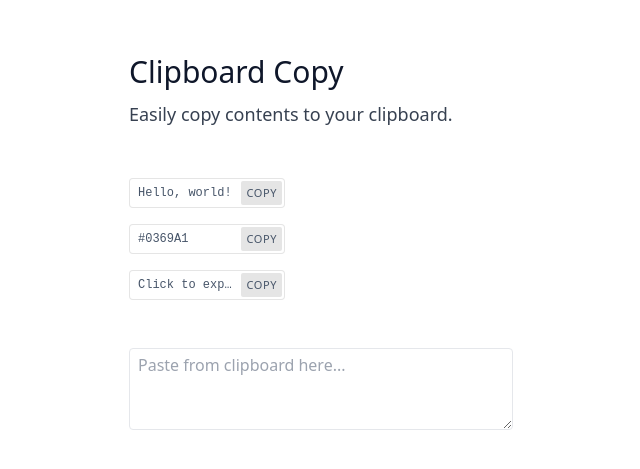
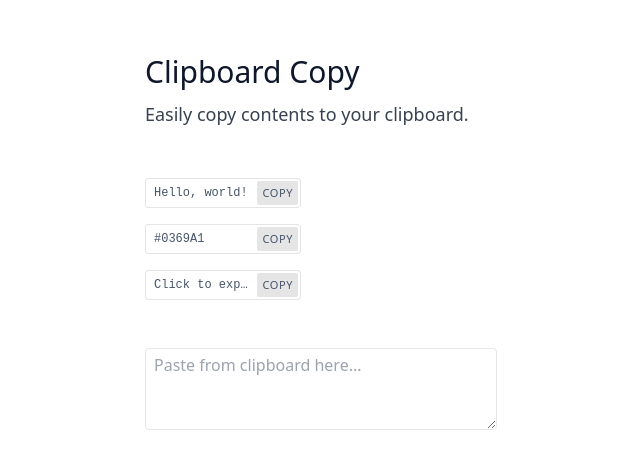
Before and after one commit to jaredkc/web-components, a website: page clipboard-copy/clipboard-copy.html in a window 1280 px wide. Shown: the part 155-624 px from the top of the page, without its empty margins (319-959 px from the left). Drawn offline with Linux system fonts and the light colour scheme.

Commit message:
Adjust page padding

```diff
--- a/clipboard-copy/clipboard-copy.html
+++ b/clipboard-copy/clipboard-copy.html
@@ -9,8 +9,8 @@
     <script src="clipboard-copy.js" defer="defer"></script>
   </head>
   <body class="body-center">
-    <div class="w-full max-w-sm mx-4 my-12">
-      <h1 class="text-3xl mb-2">Clipboard Copy</h1>
+    <div class="w-full max-w-sm px-4 my-12">
+      <h1 class="mb-2 text-3xl">Clipboard Copy</h1>
       <div class="prose md:prose-lg">
         <p>Easily copy contents to your clipboard.</p>
       </div>
```
Also changed, not shown: dialog-modal/dialog-modal.html (+2 -2 lines), index.html (+1 -1 lines).
